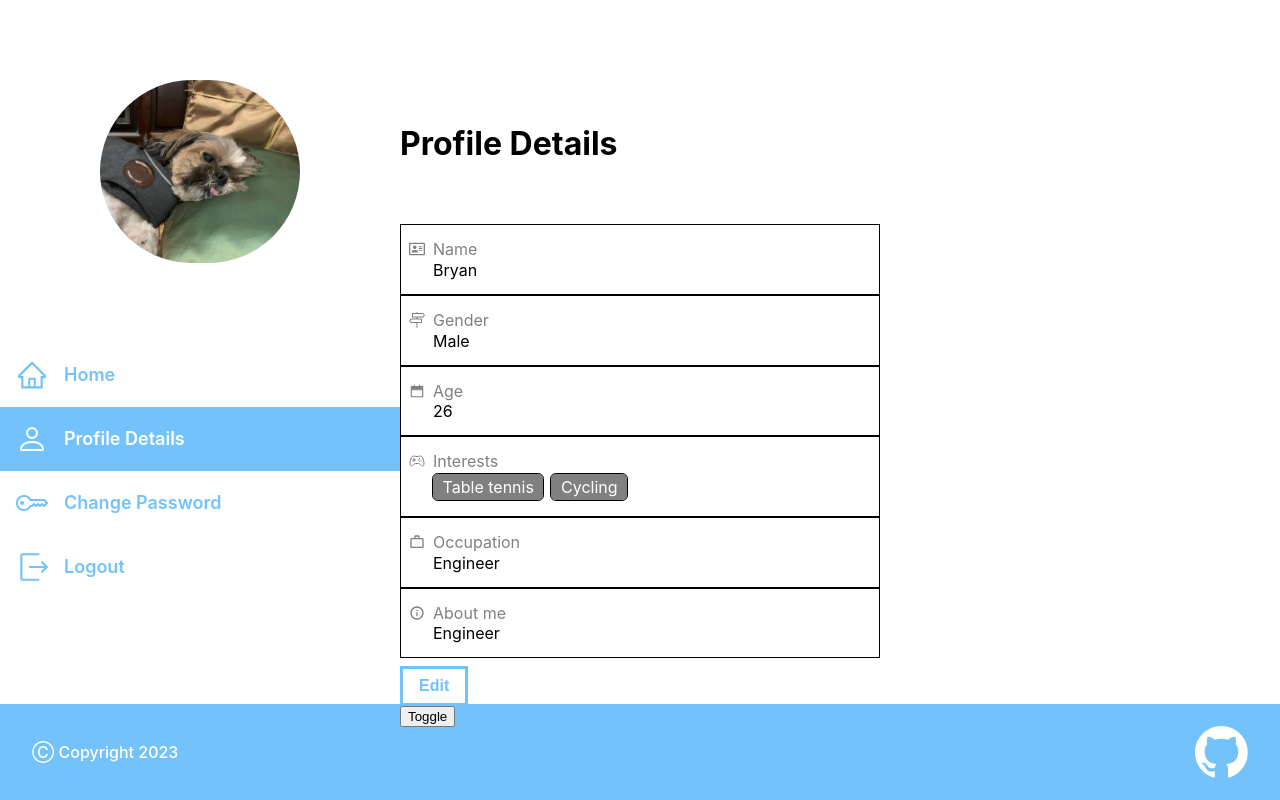
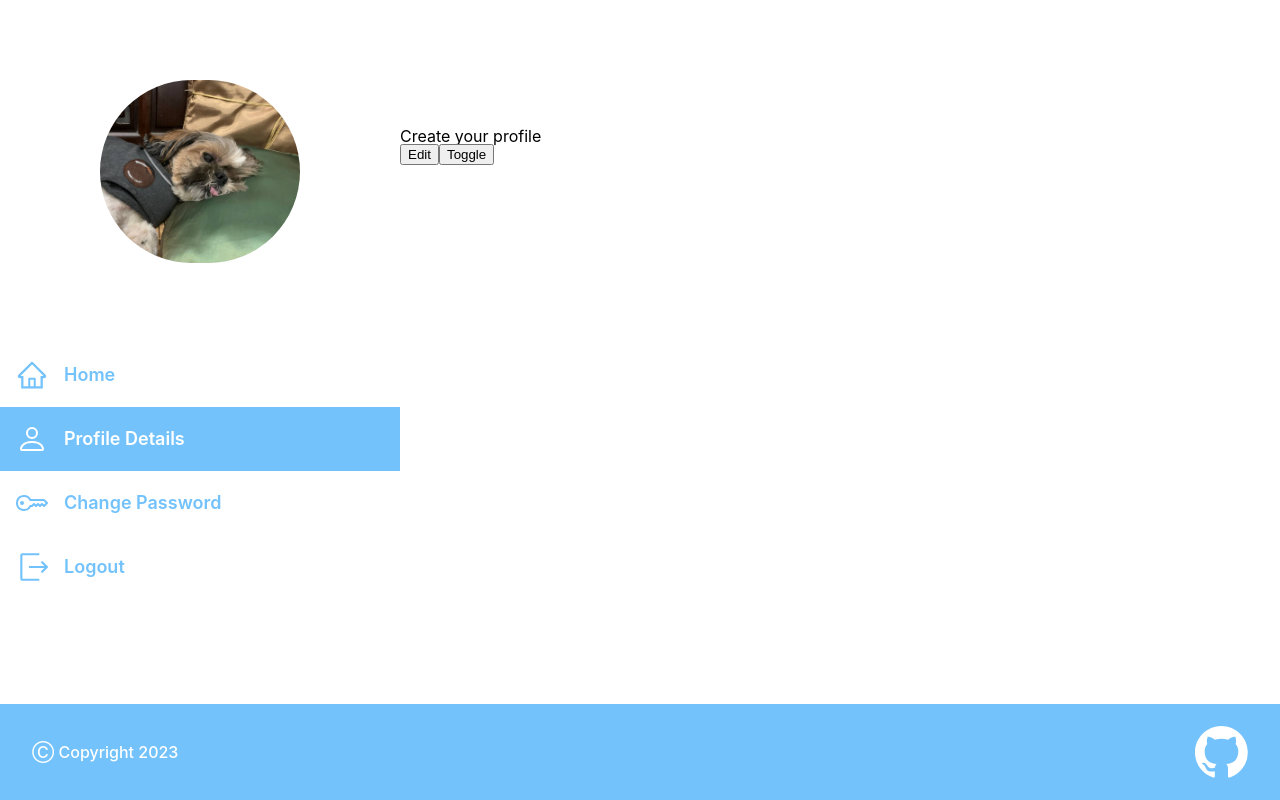
Before and after one commit to Bryan-LohJW/commute-connect, a React (Vite) app in the folder client/: page /profile in a window 1280 px wide. Built offline with nearby package versions, Linux system fonts and the light colour scheme.

Commit message:
feat: user profile form submit

```diff
--- a/client/src/pages/profile/Profile.tsx
+++ b/client/src/pages/profile/Profile.tsx
@@ -70,6 +70,7 @@ export const Profile = () => {
 
 		return () => {
 			dispatch(showHeader());
+			dispatch(hideProfileForm());
 		};
 	}, [dispatch, jwtToken]);
 
--- a/client/src/pages/profile/ProfileDetails.tsx
+++ b/client/src/pages/profile/ProfileDetails.tsx
@@ -6,11 +6,50 @@ import { MdOutlineWorkOutline } from 'react-icons/md';
 import { RiInformationLine } from 'react-icons/ri';
 
 import classes from './ProfileDetails.module.scss';
-import { useDispatch } from 'react-redux';
-import { showProfileForm } from '../../store';
+import { useDispatch, useSelector } from 'react-redux';
+import { RootState, showProfileForm } from '../../store';
 
 export const ProfileDetails = () => {
 	const dispatch = useDispatch();
+	const userProfile = useSelector((state: RootState) => state.profile);
+
+	if (
+		!userProfile.name ||
+		!userProfile.gender ||
+		!userProfile.age ||
+		!userProfile.interests ||
+		!userProfile.occupation ||
+		!userProfile.aboutMe
+	) {
+		return (
+			<>
+				<div>Create your profile</div>
+				<button
+					onClick={() => {
+						dispatch(showProfileForm());
+					}}
+				>
+					Edit
+				</button>
+			</>
+		);
+	}
+
+	let gender;
+	switch (userProfile.gender) {
+		case 'MALE':
+			gender = 'Male';
+			break;
+		case 'FEMALE':
+			gender = 'Female';
+			break;
+		case 'NA':
+			gender = 'Not specified';
+			break;
+		default:
+			gender = 'Not specified';
+			break;
+	}
 
 	return (
 		<>
@@ -22,21 +61,21 @@ export const ProfileDetails = () => {
 							<FaRegAddressCard className={classes.icon} />
 							Name
 						</label>
-						<p className={classes.info}>Bryan</p>
+						<p className={classes.info}>{userProfile.name}</p>
 					</div>
 					<div className={classes['detail']}>
 						<label className={classes.label}>
 							<SlDirections className={classes.icon} />
 							Gender
 						</label>
-						<p className={classes.info}>Male</p>
+						<p className={classes.info}>{gender}</p>
 					</div>
 					<div className={classes['detail']}>
 						<label className={classes.label}>
 							<AiTwotoneCalendar className={classes.icon} />
 							Age
 						</label>
-						<p className={classes.info}>26</p>
+						<p className={classes.info}>{userProfile.age}</p>
 					</div>
 					<div className={classes['detail']}>
 						<label className={classes.label}>
@@ -44,8 +83,9 @@ export const ProfileDetails = () => {
 							Interests
 						</label>
 						<div className={classes.interests}>
-							<p className={classes.interest}>Table tennis</p>
-							<p className={classes.interest}>Cycling</p>
+							{userProfile.interests.map((interest) => (
+								<p className={classes.interest}>{interest}</p>
+							))}
 						</div>
 					</div>
 					<div className={classes['detail']}>
@@ -53,14 +93,14 @@ export const ProfileDetails = () => {
 							<MdOutlineWorkOutline className={classes.icon} />
 							Occupation
 						</label>
-						<p className={classes.info}>Engineer</p>
+						<p className={classes.info}>{userProfile.occupation}</p>
 					</div>
 					<div className={classes['detail']}>
 						<label className={classes.label}>
 							<RiInformationLine className={classes.icon} />
 							About me
 						</label>
-						<p className={classes.info}>Engineer</p>
+						<p className={classes.info}>{userProfile.aboutMe}</p>
 					</div>
 				</div>
 				<div className={classes.action}>
--- a/client/src/pages/profile/ProfileForm.tsx
+++ b/client/src/pages/profile/ProfileForm.tsx
@@ -1,7 +1,10 @@
+import { z } from 'zod';
 import { useForm } from 'react-hook-form';
-import { z } from 'zod';
 import { zodResolver } from '@hookform/resolvers/zod';
 import { BiError } from 'react-icons/bi';
+import { useDispatch, useSelector } from 'react-redux';
+
+import { RootState, setProfile, showProfileForm } from '../../store';
 import classes from './Profile.module.scss';
 
 const schema = z.object({
@@ -28,14 +31,17 @@ const schema = z.object({
 
 type ProfileInput = {
 	name: string;
-	gender: string;
+	gender: 'MALE' | 'FEMALE' | 'NA' | null;
 	age: string;
-	interests: string;
+	interests: string[];
 	occupation: string;
 	aboutMe: string;
 };
 
 export const ProfileForm = () => {
+	const jwtToken = useSelector((state: RootState) => state.auth.token);
+	const dispatch = useDispatch();
+
 	const {
 		register,
 		handleSubmit,
@@ -44,8 +50,19 @@ export const ProfileForm = () => {
 		resolver: zodResolver(schema),
 	});
 
-	const submitHandler = (data: ProfileInput) => {
-		console.log(data);
+	const submitHandler = async (data: ProfileInput) => {
+		const response = await fetch('http://localhost:8080/user/profile', {
+			method: 'PUT',
+			credentials: 'include',
+			headers: {
+				Authorization: `Bearer ${jwtToken}`,
+				'Content-Type': 'application/json',
+			},
+			body: JSON.stringify(data),
+		});
+		if (!response.ok) return;
+		dispatch(setProfile(data));
+		dispatch(showProfileForm());
 	};
 
 	return (
```
